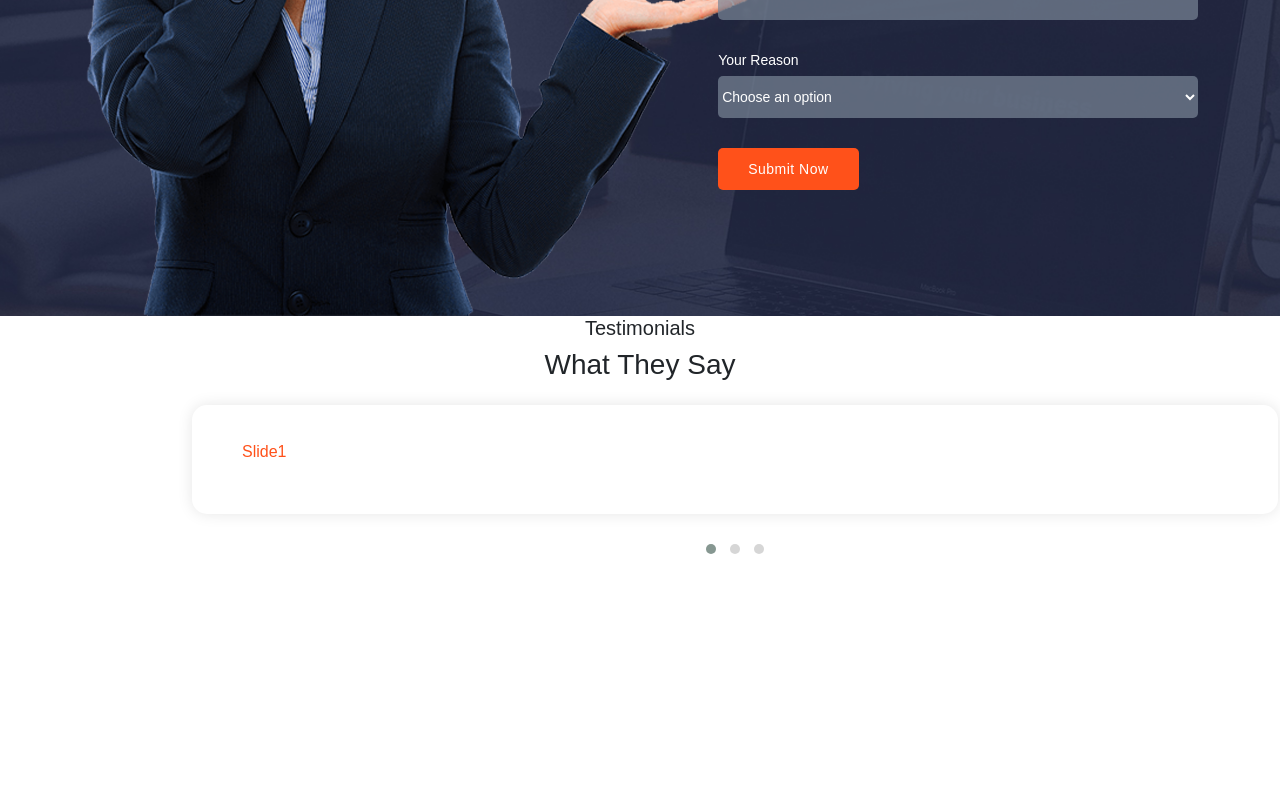
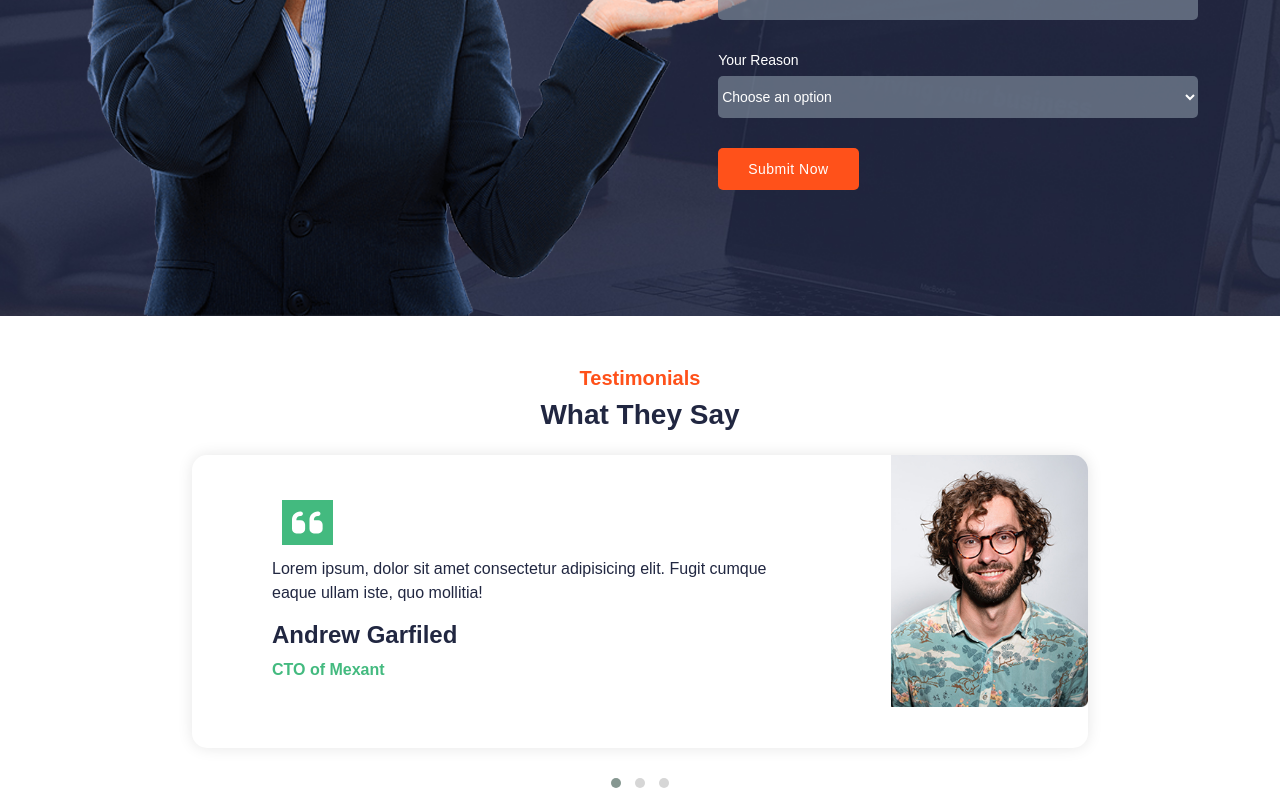
Before and after one commit to markfady/mexant-template-react, a React (Create React App) app: page / in a window 1280 px wide. Shown: the part 3006-3806 px from the top of the page. Before the commit the page ends 3572 px from the top, so only its background shows below. Built offline with nearby package versions, Linux system fonts and the light colour scheme.

Commit message:
Finish Three Carousels

```diff
--- /dev/null
+++ b/src/components/Testimonials/Carosuelcomponent.js
@@ -0,0 +1,16 @@
+
+import React from 'react'
+import './Carousel.css'
+export default function Carosuelcomponent(props) {
+  return (
+<>
+<div className="item">
+            <i class="fa fa-quote-left"/>
+            <p>{props.text}</p>
+              <h4>{props.name}</h4>
+              <p>{props.title}</p>
+              <img src={props.image} alt='Andrew'/>
+            </div>
+</>
+  )
+}
--- a/src/components/Testimonials/Carousel.css
+++ b/src/components/Testimonials/Carousel.css
@@ -1,21 +1,47 @@
 .top-title{
     text-align: center;
+    margin-top: 50px;
+}
+.top-title h5{
+    color: var(--orangecolor);
+    font-weight: 800;
+}
+.top-title h3{
+    color: var(--blackcolor);
+    font-weight: 800;
 }
 .item{
     border-radius: 15px;
-    padding: 50px 320px 50px 50px;
+    padding: 50px 285px 50px 80px;
     background-color: #fff;
     position: relative;
     overflow: hidden;
     margin: 15px;
     box-shadow: 0px 0px 15px rgba(0, 0, 0, 0.1);
     padding-top: 35px;
+    position: relative;
 }
-.item img {
+.item svg{
+    padding: 5px 10px;
+    color: var(--whitecolor);
+    background-color: var(--greencolor);
+    font-size: 35px;
+    margin: 10px;
+}
+.item p:first-of-type{
+    color: var(--blackcolor);
+}
+.item h4{
+    font-weight: 800;
+    color: var(--blackcolor);
+}
+.item p:nth-child(4){
+    color: var(--greencolor);
+    font-weight: 800;
+}
+.owl-carousel .owl-item img{
+    width: 22%;
     position: absolute;
-    right: 0;
-    top: 50%;
-    transform: translateY(-50%);
-    max-width: 300px;
-    border-radius: 5px;
+    left: 78%;
+    top: 0%;
 }
--- a/src/components/Testimonials/Carousel.js
+++ b/src/components/Testimonials/Carousel.js
@@ -2,8 +2,9 @@ import OwlCarousel from 'react-owl-carousel';
 import 'owl.carousel/dist/assets/owl.carousel.css';
 import 'owl.carousel/dist/assets/owl.theme.default.css';
 import "./Carousel.css";
-
+import Image5 from '../../images/testimonials-01.jpg';
 import "animate.css";
+import Carosuelcomponent from './Carosuelcomponent';
 const Carousel = () => {
   return (
     <>
@@ -13,14 +14,32 @@ const Carousel = () => {
             <h3>What They Say</h3>
           </div>
           <div className="row">
-             <div className=".col-lg-10 offset-lg-1">
+             <div className="col-lg-10 offset-lg-1">
              <OwlCarousel items={1}
           className="owl-theme"  /*Contains all the three dots buttons*/
           loop
           margin={8} >
-           <div className="item">Slide1</div>
-           <div className="item">Slide2</div>
-           <div className="item">Slide3</div>
+          {/*Slide 1*/}
+            <Carosuelcomponent
+            text="Lorem ipsum, dolor sit amet consectetur adipisicing elit. Fugit cumque eaque ullam iste, quo mollitia!"
+            name="Andrew Garfiled"
+            title="CTO of Mexant"
+            image={Image5}
+            />
+              {/*Slide 2*/}
+             <Carosuelcomponent
+            text="Lorem ipsum, dolor sit amet consectetur adipisicing elit. Fugit cumque eaque ullam iste, quo mollitia!"
+            name="Andrew Garfiled"
+            title="CTO of Mexant"
+            image={Image5}
+            />
+              {/*Slide 3*/}
+             <Carosuelcomponent
+            text="Lorem ipsum, dolor sit amet consectetur adipisicing elit. Fugit cumque eaque ullam iste, quo mollitia!"
+            name="Andrew Garfiled"
+            title="CTO of Mexant"
+            image={Image5}
+            />
       </OwlCarousel>
              </div>
           </div>
```
